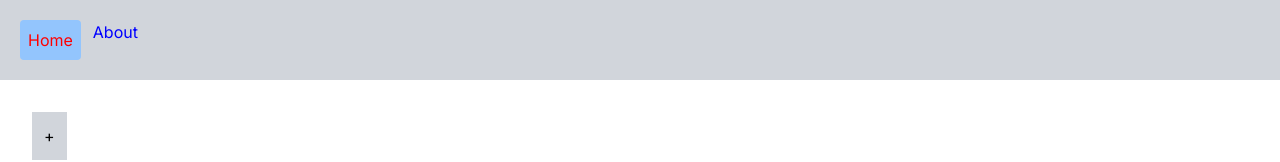
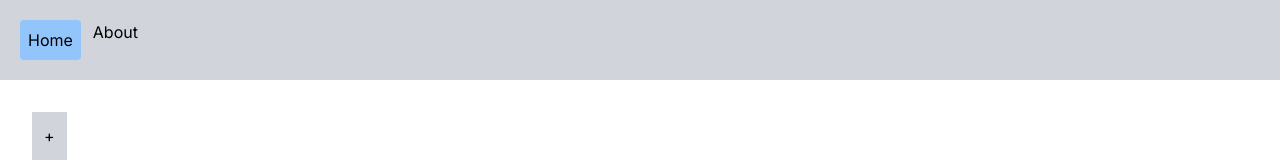
Before and after one commit to dioneuty/nextjs-test, a Next.js app: page / in a window 1280 px wide. Shown: the top 162 px of the page. Built offline with nearby package versions, Linux system fonts and the light colour scheme.

Commit message:
네비게이션 css 추가

```diff
--- a/app/_components/Nav.tsx
+++ b/app/_components/Nav.tsx
@@ -3,6 +3,7 @@
 import {usePathname} from "next/navigation";
 import Link from "next/link";
 import {ReactElement} from "react";
+import styles from './nav.module.css';
 
 export default function Nav(): ReactElement {
 
@@ -10,8 +11,8 @@ export default function Nav(): ReactElement {
 
     return (
         <div className='bg-gray-300 p-5 flex gap-3'>
-            <Link href="/" style={{color: pathname === '/' ? 'red' : 'blue'}} className='bg-blue-300 p-2 rounded'>Home</Link>
-            <Link href="/about" style={{color: pathname === '/about' ? 'red' : 'blue'}}>About</Link>
+            <Link href="/" style={{color: pathname === '/' ? styles.active: ''}} className='bg-blue-300 p-2 rounded'>Home</Link>
+            <Link href="/about" style={{color: pathname === '/about' ? styles.active : ''}}>About</Link>
         </div>
     )
 }
--- /dev/null
+++ b/app/_components/nav.module.css
@@ -0,0 +1,3 @@
+.active {
+    background-color: red;
+}
```
